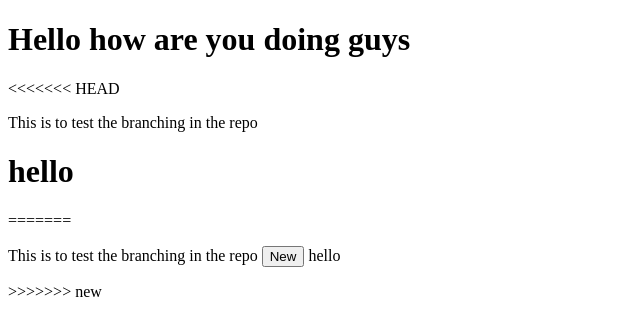
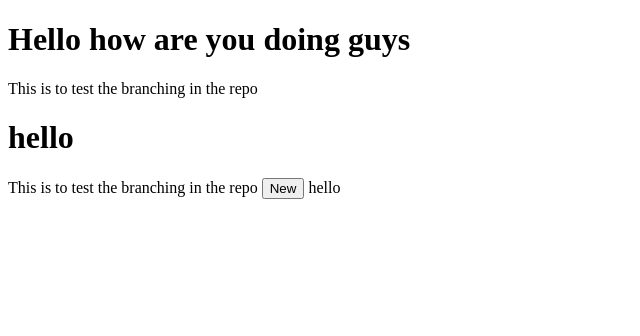
Before and after one commit to bhumidhardoley/local-repo, a plain HTML site: page index.html in a window 1280 px wide. Shown: the whole page, without its empty margins (0-640 px from the left). Drawn offline with Linux system fonts and the light colour scheme.

Commit message:
recheking if needed

```diff
--- a/index.html
+++ b/index.html
@@ -7,10 +7,7 @@
 </head>
 <body>
     <h1>Hello how are you doing guys</h1>
-<<<<<<< HEAD
     <p>This is to test the branching in the repo <h1>hello </h1></p>
-=======
     <p>This is to test the branching in the repo <button>New</button> hello </p>
->>>>>>> new
 </body>
 </html>
```
